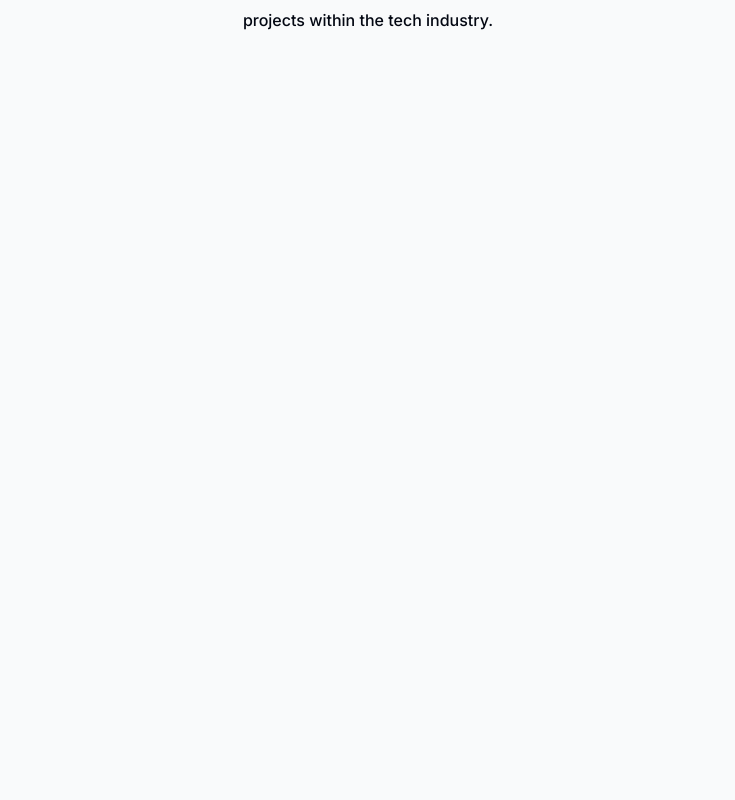
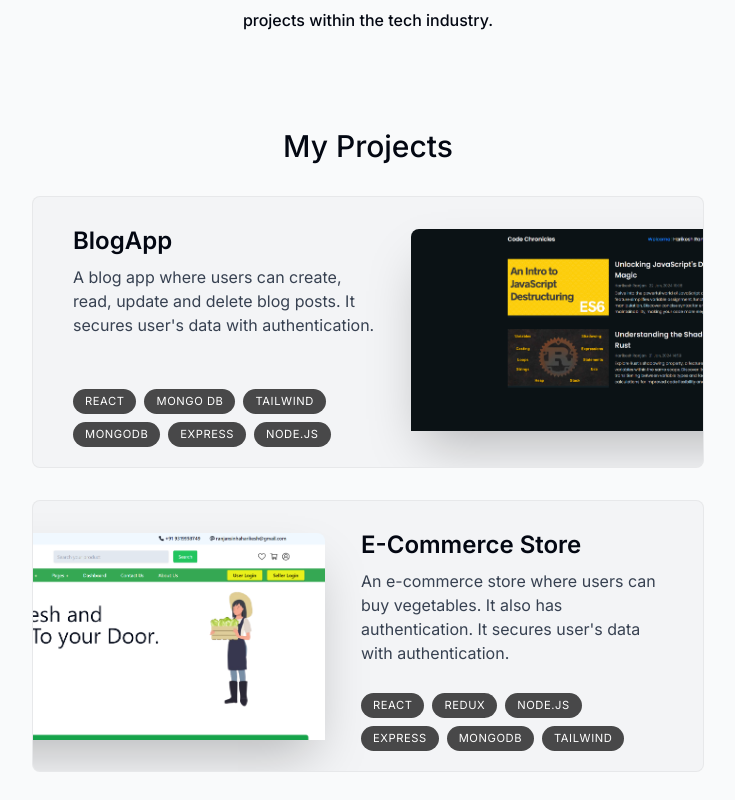
Before and after one commit to Harikesh-14/Portfolio, a Next.js app: page / in a window 1280 px wide. Shown: the part 1040-1840 px from the top of the page, without its empty margins (272-1007 px from the left). Before the commit the page ends 1088 px from the top, so only its background shows below. Built offline with nearby package versions, Linux system fonts and the light colour scheme.

Commit message:
Created the project section and added some animations in it

```diff
--- a/app/page.tsx
+++ b/app/page.tsx
@@ -1,5 +1,6 @@
 import About from "@/components/about";
 import Intro from "@/components/intro";
+import Projects from "@/components/projects";
 import SectionDivider from "@/components/section-divider";
 
 export default function Home() {
@@ -8,6 +9,7 @@ export default function Home() {
       <Intro />
       <SectionDivider />
       <About />
+      <Projects />
     </main>
   );
 }
--- /dev/null
+++ b/components/projects.tsx
@@ -0,0 +1,53 @@
+import React from 'react'
+import SectionHeading from './section-heading'
+
+import { projectsData } from '../lib/data'
+import Image from 'next/image'
+
+function Projects() {
+  return (
+    <section className='mt-20'>
+      <SectionHeading text='My Projects' />
+
+      <div>
+        {projectsData.map((project, index) => (
+          <React.Fragment key={index}>
+            <ProjectCard {...project} />
+          </React.Fragment>
+        ))}
+      </div>
+    </section>
+  )
+}
+
+type ProjectCardProps = (typeof projectsData)[number]
+
+function ProjectCard({ title, description, tags, imageUrl }: ProjectCardProps) {
+  return (
+    <section className='group relative bg-gray-100 max-w-[42rem] border border-black/5 overflow-hidden rounded-lg sm:pr-8 sm:h-[17rem] mb-4 sm:mb-8 last:mb-0 hover:bg-gray-200 transition cursor-pointer'>
+      <div className='pt-4 pb-5 px-5 sm:pl-10 sm:pr-2 sm:pt-7 sm:max-w-[55%] flex flex-col h-full group-even:ml-[18rem]'>
+        <h3 className='font-semibold text-2xl'>{title}</h3>
+        <p className='mt-2 text-gray-700'>{description}</p>
+        <ul className='flex flex-wrap mt-2 gap-2 sm:mt-auto'>
+          {tags.map((tag, index) => (
+            <li
+              className='bg-black/[0.7] px-3 py-1 uppercase text-[0.7rem] tracking-wider text-white rounded-full'
+              key={index}
+            >
+              {tag}
+            </li>
+          ))}
+        </ul>
+      </div>
+
+      <Image
+        src={imageUrl}
+        alt='Project Image'
+        quality={95}
+        className='absolute top-8 -right-40 w-[28.25rem] rounded-t-lg shadow-2xl group-even:right-[initial] group-even:-left-40 group-hover:-translate-x-3 group-hover:translate-y-3 group-hover:-rotate-2 group-hover:scale-[1.05] group-even:group-hover:-translate-x-3 group-even:group-hover:translate-y-3 group-even:group-hover:rotate-3 transition-all ease-linear'
+      />
+    </section>
+  )
+}
+
+export default Projects
--- a/components/section-heading.tsx
+++ b/components/section-heading.tsx
@@ -10,7 +10,7 @@ type SectionHeadingProps = {
 function SectionHeading({ text }: SectionHeadingProps ) {
   return (
     <motion.h2
-      className='text-3xl capitalize font-medium mb-8'
+      className='text-3xl capitalize font-medium mb-8 text-center'
       initial={{ opacity: 0, y: 100 }}
       animate={{ opacity: 1, y: 0 }}
       transition={{ delay: 0.1 }}
--- a/lib/data.ts
+++ b/lib/data.ts
@@ -64,28 +64,28 @@ export const projectsData = [
   {
     title: "BlogApp",
     description:
-      "A blog app where users can create, read, update and delete blog posts. It's built with React, MongoDB, Express and Node.js. It also has authentication.",
-    tags: ["React", "MongoDB", "Tailwind", "MongoDB", "Express", "Node.js"],
+      "A blog app where users can create, read, update and delete blog posts. It secures user's data with authentication.",
+    tags: ["React", "Mongo DB", "Tailwind", "MongoDB", "Express", "Node.js"],
     imageUrl: blogAppImg,
   },
   {
     title: "E-Commerce Store",
     description:
-      "An e-commerce store where users can buy vegetables. It's built with React, Redux, MongoDB, Express and Node.js. It also has authentication.",
+      "An e-commerce store where users can buy vegetables. It also has authentication. It secures user's data with authentication.",
     tags: ["React", "Redux", "Node.js", "Express", "MongoDB", "Tailwind"],
     imageUrl: veggiesMartImg,
   },
   {
     title: "File System CLI Tool",
     description:
-      "A CLI tool for file operations like copying, moving, deleting and creating files and directories. It's built with Rust.",
+      "A CLI tool for file operations like copying, moving, deleting and creating files and directories. It's built with Rust. It uses the std::fs module.",
     tags: ["Rust", "fs"],
     imageUrl: fileOpsImg,
   },
   {
     title: "TodoX CLI Tool",
     description:
-      "A CLI tool for managing todos. It's built with Rust and uses sqlite3 for the database.",
+      "A CLI tool for managing todos. It's built with Rust and uses sqlite3 for the database. It uses the std::fs module.",
     tags: ["Rust", "sqlite3"],
     imageUrl: fileOpsImg,
   },
```
